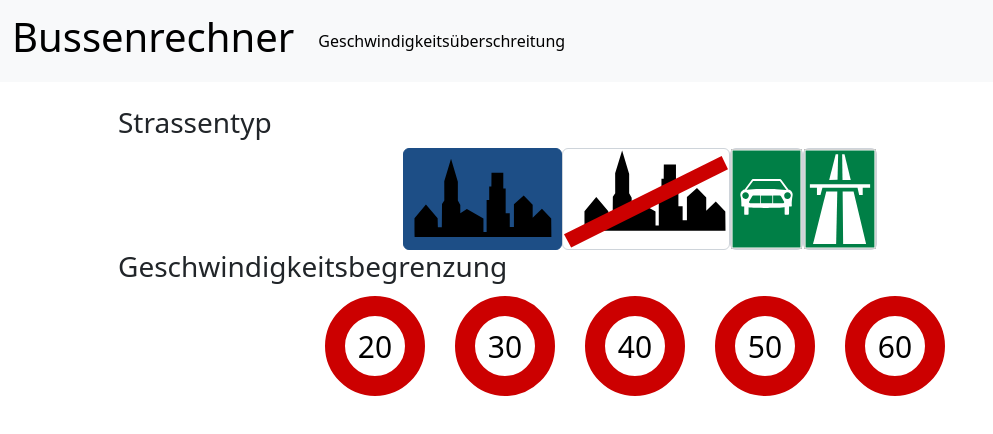
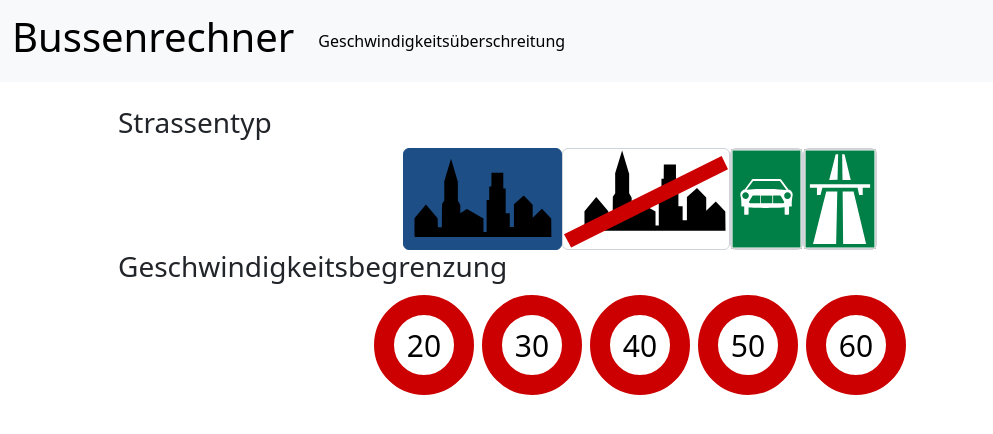
Before and after one commit to YesterDavid135/Bussenrechner, an Angular app: page / in a window 1280 px wide. Both pictures are taken after a click on the label 482 px from the left and 198 px from the top of the page. Shown: the top 434 px of the page, without its empty margins (0-993 px from the left). Built offline with nearby package versions, Linux system fonts and the light colour scheme.

Commit message:
Design Changes

```diff
--- a/src/app/speeding/speeding.component.html
+++ b/src/app/speeding/speeding.component.html
@@ -26,9 +26,9 @@
       <div class="row" style="overflow-x: auto;">
         <div class="col d-flex flex-nowrap justify-content-center">
           <div class="d-flex justify-content-between"
-               style="margin: 0 5px; padding-right: 10px;"
+
                *ngFor="let limit of getAvailableSpeeds()">
-            <label class="speed-button" [class.active]="speedLimit === limit"> {{limit}}
+            <label class="speed-button m-1" [class.active]="speedLimit === limit"> {{limit}}
               <input type="radio" name="speedLimit" class="d-none" [value]="limit" [(ngModel)]="speedLimit">
             </label>
           </div>
@@ -40,15 +40,15 @@
     <ng-container *ngIf="speedLimit > 0">
       <h3>Blitzer art</h3>
       <div class="row">
-        <div class="col d-flex justify-content-between">
-          <label class="btn btn-secondary" [class.active]="type === 'radar'">
+        <div class="col d-flex justify-content-center">
+          <label class="btn btn-secondary m-1" [class.active]="type === 'radar'">
             Radar
             <input [(ngModel)]="type" type="radio" name="type" class="d-none" value="radar">
-          </label><label class="btn btn-secondary" [class.active]="type === 'laser'">
+          </label><label class="btn btn-secondary m-1" [class.active]="type === 'laser'">
           Laser
           <input [(ngModel)]="type" type="radio" name="type" class="d-none" value="laser">
         </label>
-          <label class="btn btn-secondary" [class.active]="type === 'section'">
+          <label class="btn btn-secondary m-1" [class.active]="type === 'section'">
             Abschnittskontrolle
             <input [(ngModel)]="type" type="radio" name="type" class="d-none" value="section">
           </label>
```
